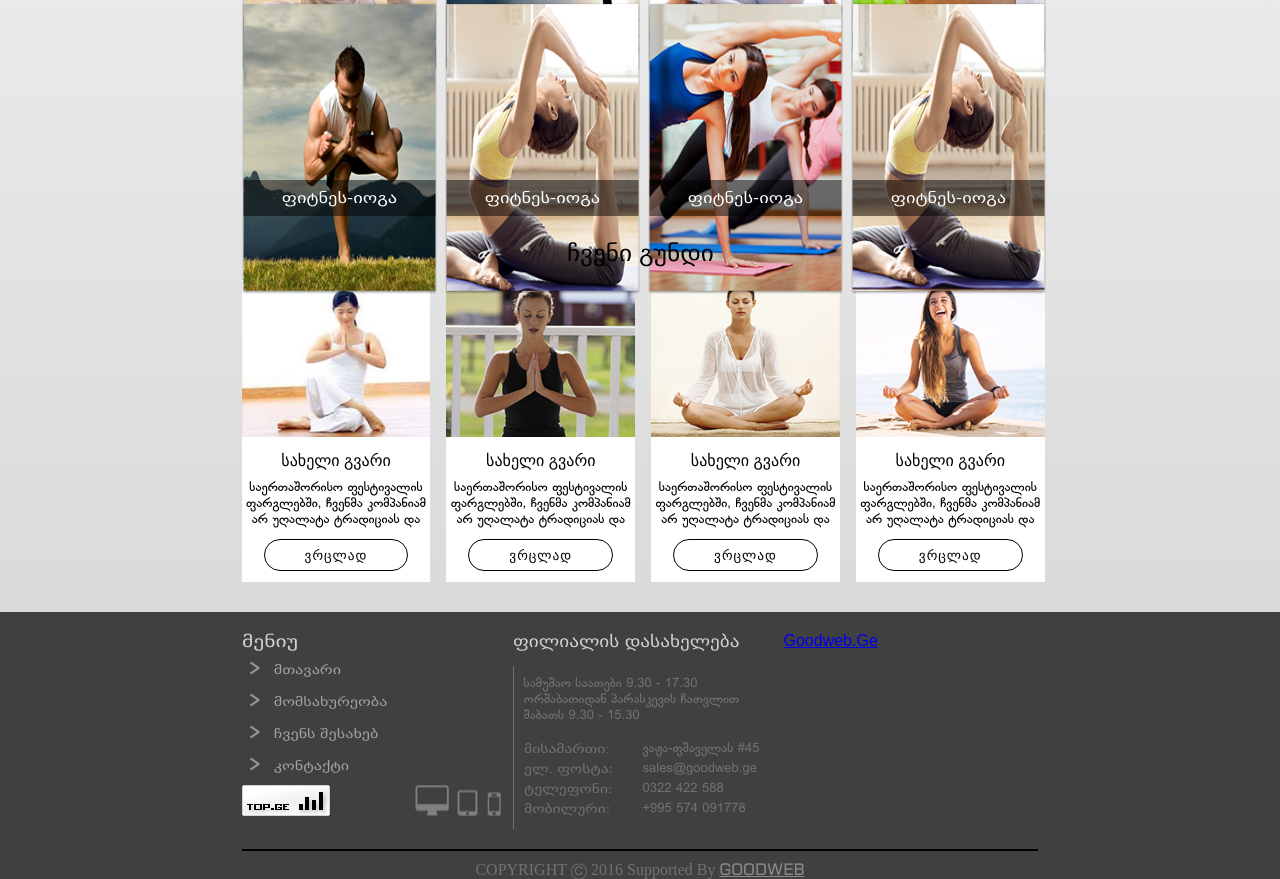
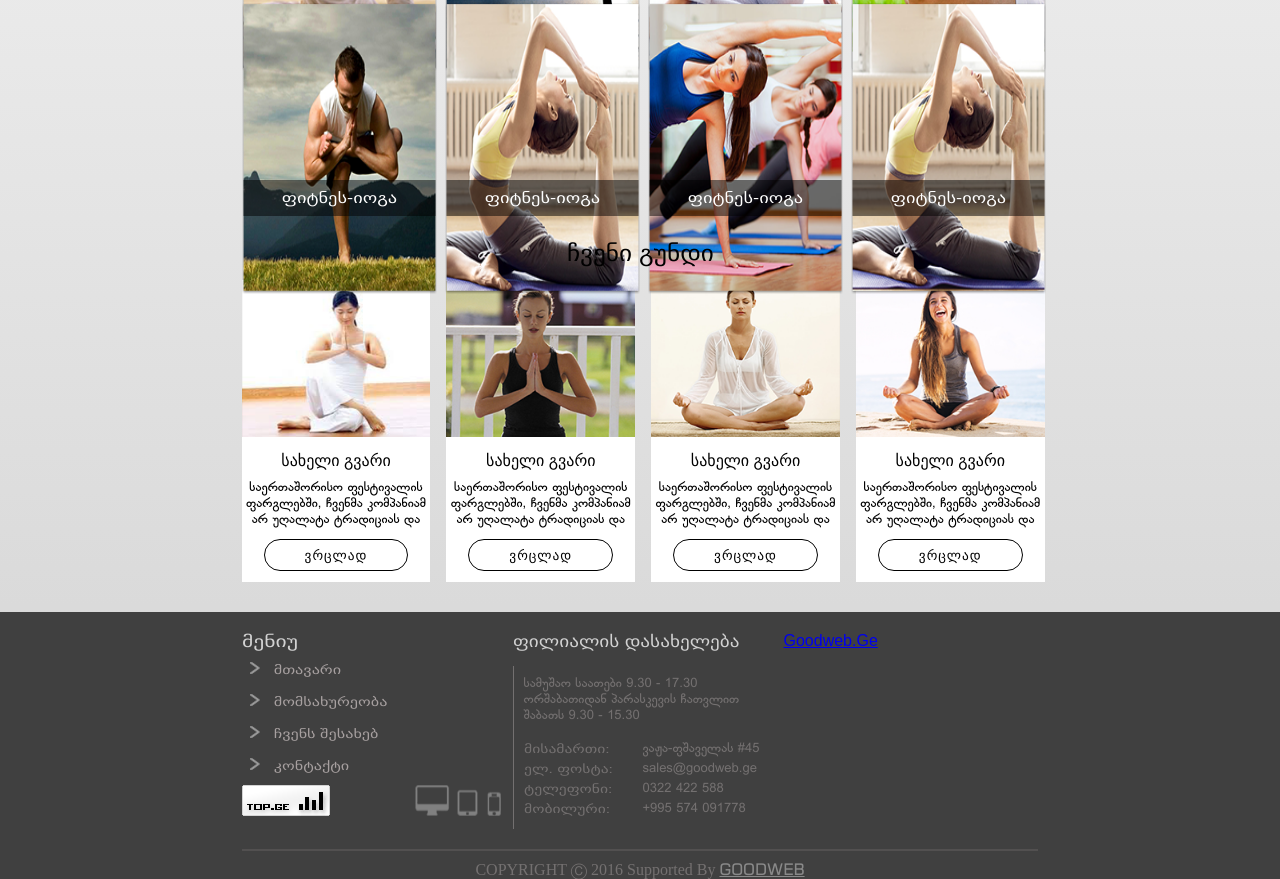
Before and after one commit to mecnieri/GOODWEB, a plain HTML site: page index.html in a window 1280 px wide. Shown: the part 832-1711 px from the top of the page. Drawn offline with Linux system fonts and the light colour scheme; a web font is replaced by a local one.

Commit message:
footer font and border

```diff
--- a/css/footer.css
+++ b/css/footer.css
@@ -12,7 +12,7 @@ footer {
   display: grid;
   grid-gap: 12px;
   grid-template-columns: repeat(3, 32.5%);
-  border-bottom: 2px solid black;
+  border-bottom: 2px solid #6e696965;
 }
 .footer__Div--Menu > nav > li {
   list-style: none;
```
